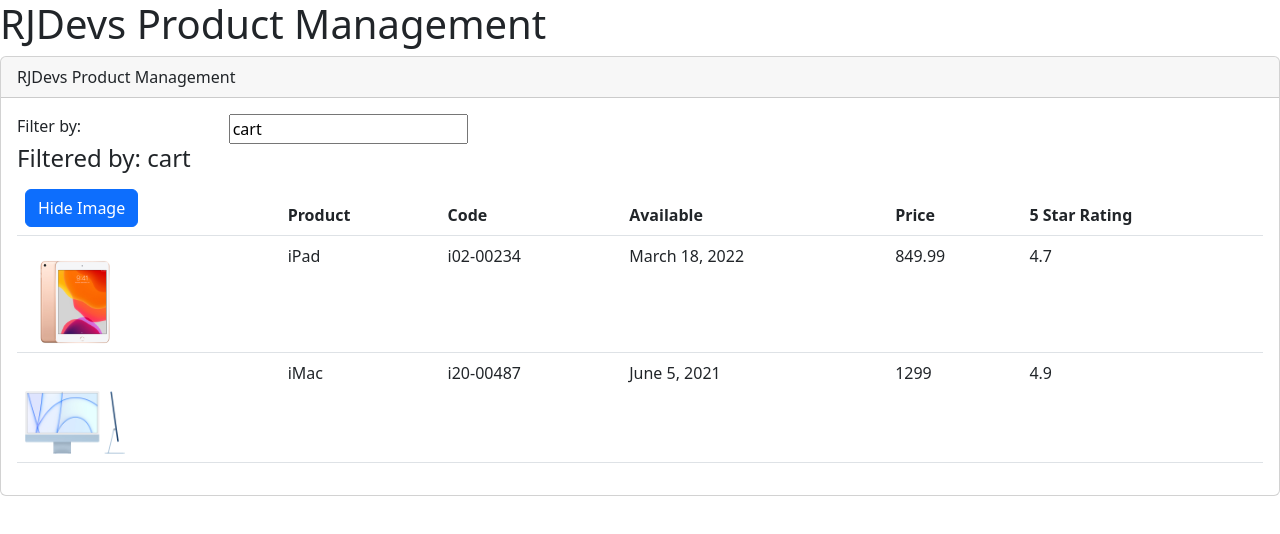
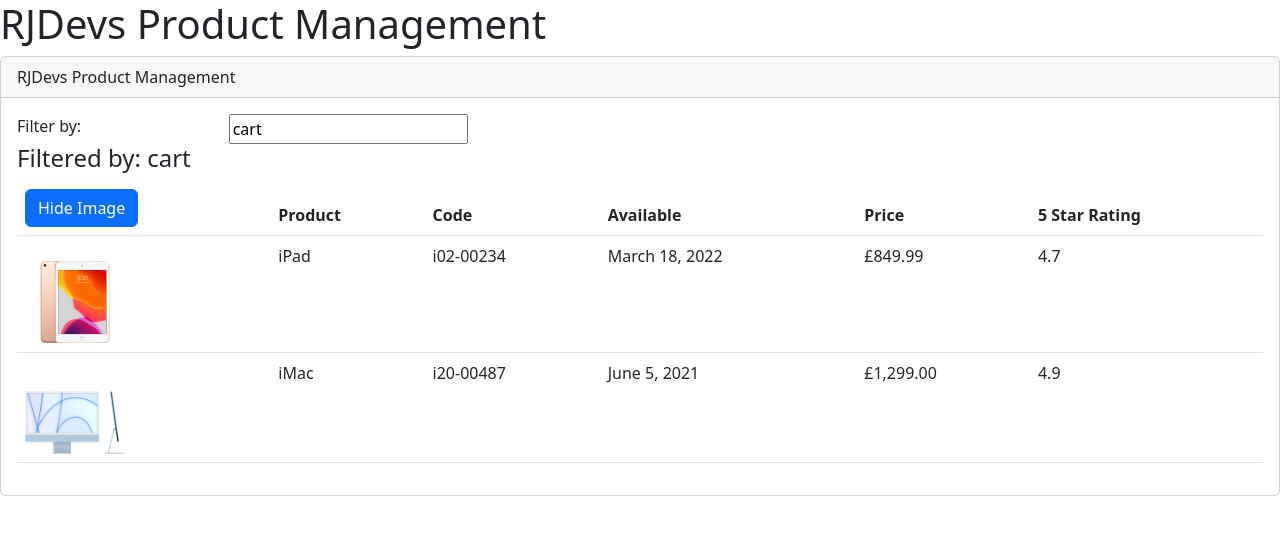
Before and after one commit to rnxavier/product-management-app, an Angular app: page / in a window 1280 px wide. Shown: the top 534 px of the page. Built offline with nearby package versions, Linux system fonts and the light colour scheme.

Commit message:
added currency pipe

```diff
--- a/src/app/app.module.ts
+++ b/src/app/app.module.ts
@@ -1,6 +1,7 @@
 import { NgModule } from '@angular/core';
 import { BrowserModule } from '@angular/platform-browser';
 import { FormsModule } from '@angular/forms';
+import { CommonModule } from '@angular/common';
 
 import { AppRoutingModule } from './app-routing.module';
 import { AppComponent } from './app.component';
@@ -14,7 +15,8 @@ import { ProductListComponent } from './products/product-list.component';
   imports: [
     BrowserModule,
     AppRoutingModule,
-    FormsModule
+    FormsModule,
+    CommonModule
   ],
   providers: [],
   bootstrap: [AppComponent]
--- a/src/app/products/product-list.component.html
+++ b/src/app/products/product-list.component.html
@@ -42,7 +42,7 @@
                 <td>{{item.productName}}</td>
                 <td>{{item.productCode}}</td>
                 <td>{{item.releaseDate}}</td>
-                <td>{{item.price}}</td>
+                <td>{{item.price | currency : "GBP"}}</td>
                 <td>{{item.starRating}}</td>
             </tr>
           </tbody>
```
